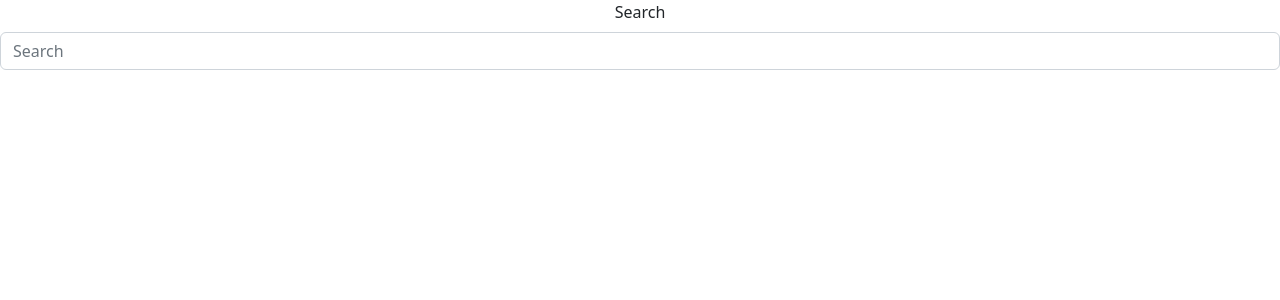
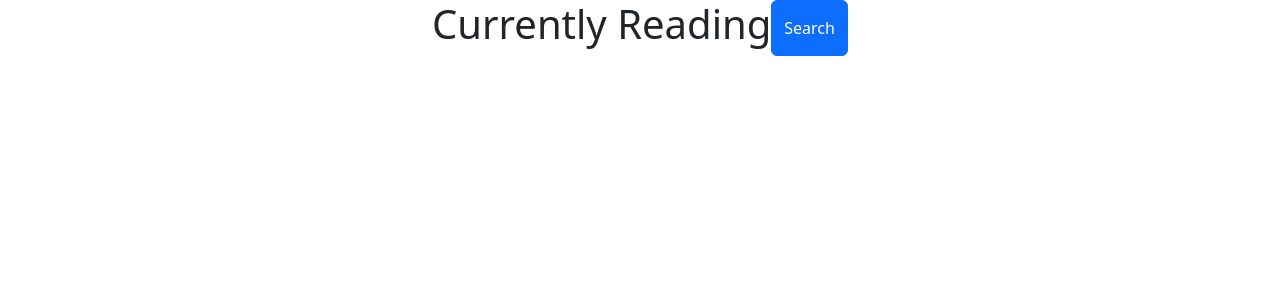
Before and after one commit to nourahosam/noura-hossam-task21-goodread, a React (Create React App) app: page /details in a window 1280 px wide. Shown: the top 300 px of the page. Built offline with nearby package versions, Linux system fonts and the light colour scheme.

Commit message:
Components added

```diff
--- a/package.json
+++ b/package.json
@@ -11,6 +11,7 @@
     "react": "^18.2.0",
     "react-bootstrap": "^2.5.0",
     "react-dom": "^18.2.0",
+    "react-router-dom": "^6.3.0",
     "react-scripts": "5.0.1",
     "web-vitals": "^2.1.4"
   },
--- a/src/App.css
+++ b/src/App.css
@@ -36,3 +36,33 @@
     transform: rotate(360deg);
   }
 }
+
+.book{
+  border: 1px solid black;
+}
+
+
+.cont{
+  display: flex;
+  flex-direction: row;
+  width: 100%;
+  justify-content: center;
+  flex-wrap: wrap;
+
+}
+
+.cardd{
+  width: 250px;
+  margin: 10px;
+  border: 1px solid hsl(0, 0%, 50%, 0.3);
+  padding: 40px 10px;
+  box-shadow: 9px 6px 24px -13px #00000033;
+
+  /* box-shadow: ; */
+}
+
+.dropdown-btn{
+  background-color: green;
+  border-radius: 100%;
+
+}
--- a/src/App.js
+++ b/src/App.js
@@ -1,11 +1,12 @@
 import logo from './logo.svg';
 import './App.css';
 import Main from './Components/Main';
+import List from './Components/List';
+import DataContext from './Components/DataContext';
 function App() {
   return (
     <div className="App">
-
-      <Main />
+        <Main />
     </div>
   );
 }
--- a/src/Components/Book.js
+++ b/src/Components/Book.js
@@ -1,16 +1,33 @@
-import React from 'react';
-import { Col } from 'react-bootstrap';
-const Book = (props)=>{
+import React, { useState } from 'react';
+import { Col, Button, DropdownButton, Dropdown } from 'react-bootstrap';
+import List from './List';
+import BookDetails from './BookDetails';
+import {Link, Route, Routes} from 'react-router-dom'
 
+const Book = (props) => {
 
-        return(
-        <Col>
-        <div>
-            <img src={`${props.imageLinks.thumbnail}`}/>
+    return (
+        <div className='cardd'>
+
+            <div className='get-details'>
+                <div className='book'>
+
+                    <img src={`${props.imageLinks.thumbnail}`} />
+                </div>
             </div>
+
             <p>{props.title}</p>
             <p>{props.authors}</p>
-        </Col>)
+            <DropdownButton id="dropdown-basic-button" title="" className=''>
+                <Dropdown.Item onClick={() => { props.handleClick(props, "currentlyReading") }}>Currently Reading</Dropdown.Item>
+                <Dropdown.Item onClick={(e) => { props.handleClick(props, "wantToRead") }}>Want to Read</Dropdown.Item>
+                <Dropdown.Item onClick={() => { props.handleClick(props, "read") }}>Read</Dropdown.Item>
+                <Dropdown.Item onClick={() => { props.handleClick(props, "none") }}>None</Dropdown.Item>
+            </DropdownButton>
+            {/* <Routes>
+            <Route exact path='/details' element={< BookDetails data={props}/>}></Route>
+            </Routes> */}
+        </div>)
 }
 
 export default Book;
--- /dev/null
+++ b/src/Components/BookDetails.js
@@ -0,0 +1,8 @@
+import React from 'react';
+
+const BookDetails = (props) =>{
+    console.log("Book Details")
+    console.log(props)
+}
+
+export default BookDetails;
--- /dev/null
+++ b/src/Components/DataContext.js
@@ -0,0 +1,5 @@
+import React from 'react';
+
+const DataContext = React.createContext("");
+
+export default DataContext;
--- a/src/Components/List.js
+++ b/src/Components/List.js
@@ -0,0 +1,22 @@
+import React from 'react';
+import { Row } from 'react-bootstrap';
+import Book from './Book';
+const List = (props) => {
+    return (
+        <div>
+            <h1>{props.title}</h1>
+            {console.log("LISTTTTTTTTTTTTTTTTTTTTTTTTTTT")}
+            {console.log(props)}
+            <Row>
+                {props.data.map((el) => {
+
+                    console.log({...el});
+                    <Book {...el} handleClick={props.handleClick} />
+                })}
+
+            </Row>
+        </div>
+    )
+}
+
+export default List;
--- a/src/Components/Main.js
+++ b/src/Components/Main.js
@@ -1,33 +1,122 @@
-import React from 'react';
-import Book from './Book';
+import React, { useState, useEffect } from 'react';
 import Search from './Search';
-
-import axios from 'axios';
-import { Container, Row } from 'react-bootstrap';
-class Main extends React.Component {
-    constructor(props) {
-        super();
-        this.props = props;
-        this.state = {
-            currentlyReading:[{ image: "image.jpg", name: "noura", author: "New author"}],
-            read: [{ image: "image.jpg", name: "noura2", author: "New author"}],
-            wantToRead: [{ image: "image.jpg", name: "noura3", author: "New author"}]
-        }
-    }
-    // componentDidMount() {
-    //     axios.get('https://www.googleapis.com/books/v1/volumes?q=' + 'react')
-    //         .then((res) => {
-    //             console.log(res.data);
-
-    //         })
-    // }
-    render() {
-        return (<div>
-            <Search />
+import { Button } from 'react-bootstrap';
+import List from './List';
 
 
-        </div>)
+const Main = () => {
+
+    const [currentlyReading, setCurrentlyReading] = useState([]);
+    const [read, setRead] = useState([]);
+    const [wantToRead, setWantToRead] = useState([]);
+    const [renderSearch, setRender] = useState(false);
+
+    // useEffect(()=>{
+    //     localStorage.setItem('currentlyReading', JSON.stringify(currentlyReading) || []);
+    // }, [currentlyReading])
+
+    // useEffect(()=>{
+    //     localStorage.setItem('read', JSON.stringify(read) || []);
+    // }, [read])
+
+    // useEffect(()=>{
+    //     localStorage.setItem('wantToRead', JSON.stringify(wantToRead) || []);
+    // }, [wantToRead])
+
+    useEffect(() => {
+        const currtmp = JSON.parse(localStorage.getItem('currentlyReading')) || [];
+        setCurrentlyReading(currtmp);
+        const wtrtmp = JSON.parse(localStorage.getItem('wantToRead')) || [];
+        setWantToRead(wtrtmp);
+        const readtmp = JSON.parse(localStorage.getItem('read')) || [];
+        setRead(readtmp);
+    }, []);
+
+    const handleClick = (value, type) => {
+
+        if (type === "currentlyReading") {
+            var present = false
+            for (var index in currentlyReading) {
+                if (currentlyReading[index].title == value.title) {
+                    present = true;
+                }
+            }
+            if (!present) {
+                var tmp = currentlyReading;
+                tmp.push(value)
+                setCurrentlyReading(tmp);
+                localStorage.setItem("currentlyReading", JSON.stringify(currentlyReading));
+            }
+        }
+        if (type === "wantToRead") {
+            var present = false;
+            for (var index in wantToRead) {
+                if (wantToRead[index].title == value.title) {
+                    present = true;
+                }
+            } if (!present) {
+                var tmp = wantToRead;
+                tmp.push(value)
+                setWantToRead(tmp);
+            }
+            localStorage.setItem("wantToRead", JSON.stringify(wantToRead));
+        }
+        if (type === "read") {
+            var present = false;
+            for (var index in read) {
+                if (read[index].title == value.title) {
+                    present = true;
+                }
+            } if (!present) {
+                var tmp = read;
+                tmp.push(value)
+                setRead(tmp);
+            }
+            localStorage.setItem("read", JSON.stringify(read));
+        }
+        if (type === "none") {
+            for (var index in currentlyReading) {
+                if (currentlyReading[index].title == value.title) {
+                    var tmp = currentlyReading;
+                    tmp.splice(index, 1);
+                    setCurrentlyReading(tmp);
+                    localStorage.setItem("currentlyReading", JSON.stringify(currentlyReading));
+
+                }
+            }
+            for (var index in wantToRead) {
+                if (wantToRead[index].title == value.title) {
+                    var tmp = wantToRead;
+                    tmp.splice(index, 1);
+                    setWantToRead(tmp);
+                    localStorage.setItem("wantToRead", JSON.stringify(wantToRead));
+                }
+            }
+            for (var index in read) {
+                if (read[index].title == value.title) {
+                    var tmp = read;
+                    tmp.splice(index, 1);
+                    setRead(tmp);
+                    localStorage.setItem("read", JSON.stringify(read));
+                }
+            }
+        }
+
     }
+
+    return (<div>
+        {console.log("RENDERERKLNSFN.EFKMFL/KSMV/LKSM")}
+        {console.log(currentlyReading)}
+        {console.log("RENDERERKLNSFN.EFKMFL/KSMV/LKSM")}
+        {renderSearch && <Search handleClick={handleClick} setRender={setRender} />}
+        <div className='cont'>
+
+            <List data={currentlyReading} handleClick={handleClick} title="Currently Reading" />
+
+            <Button variant="primary" className='fixed' onClick={() => { setRender(true) }}>Search</Button>
+        </div>
+    </div>)
+
 }
 
 export default Main;
--- a/src/Components/Search.js
+++ b/src/Components/Search.js
@@ -1,16 +1,15 @@
 import React, {useState} from 'react';
 import axios from 'axios';
-import { Form } from 'react-bootstrap';
+import { Form, CloseButton } from 'react-bootstrap';
 import Book from './Book';
+import DataContext from './Main';
 
-const Search = () => {
+const Search = (props) => {
     const [timer, setTimer] = useState('');
     const [byBook, setByBook] = useState([]);
     const [byAuthor, setByAuthor] = useState([]);
 
     function onChange (event) {
-        console.log("change")
-        console.log(timer);
         clearTimeout(timer);
         setTimer(setTimeout(() => {
             searchBook(event.target.value);
@@ -20,29 +19,30 @@ const Search = () => {
 
     }
     function searchBook (value) {
-        console.log(value, "Searchhhh");
         axios.get(`https://www.googleapis.com/books/v1/volumes?q=${value}`)
             .then((res) => {
-                console.log(res.data.items);
                 setByBook( res.data.items )
             });
     }
     function searchAuthor (value) {
         axios.get(`https://www.googleapis.com/books/v1/volumes?q=+inauthor:${value}`)
             .then((res) => {
-                console.log(res.data.items);
                 setByAuthor(res.data.items)
             });
     }
+
+
     return (
-        <div>
-            {console.log(byBook)}
+        <div className='search'>
+            <CloseButton onClick={()=>{props.setRender(false)}}/>
             <Form.Label>Search</Form.Label>
             <Form.Control type="text" placeholder="Search" onChange={onChange} />
+            <div className='cont'>
             {byBook.map((el)=>{
-                console.log(el.volumeInfo);
-                return(<Book {...el.volumeInfo} />)
+
+                return(<Book {...el.volumeInfo} handleClick={props.handleClick} />)
             })}
+            </div>
         </div>
     )
 }
```
Also changed, not shown: 1 other file (tests, documents, lock files or other folders).
